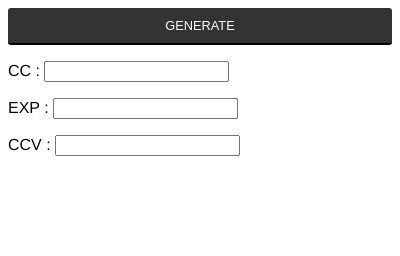
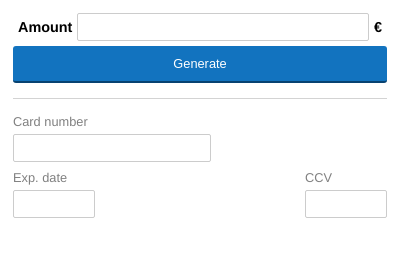
Before and after one commit to raphaelyancey/ecartebleue-extension, a browser extension: page popup/generate.html in a window 400 px wide. Drawn offline with nearby package versions, Linux system fonts and the light colour scheme.

Commit message:
Refreshed the UI

```diff
--- a/popup/generate.css
+++ b/popup/generate.css
@@ -2,21 +2,97 @@ body {
   font-family: Helvetica, Arial, sans-serif;
   font-size: 1em;
   font-color: #333;
+  padding: 5px;
 }
 
 button#generate {
   width: 100%;
   padding: 10px 5px;
-  text-transform: uppercase;
-  background: #333;
+  background: #1273bf;
   color: white;
   border-radius: 3px;
   border: 0;
-  border-bottom: 2px solid black;
+  border-bottom: 2px solid #084271;
   font-size: 0.8em;
   cursor: pointer;
 }
 
+button#generate:disabled {
+  background: #6e6e6e;
+  border-color: #454545;
+}
+
+input[type="text"] {
+  background: none;
+  border: 1px solid rgba(0, 0, 0, 0.2);
+  font-size: 0.9rem;
+  border-radius: 2px;
+  padding: 5px;
+  margin: 0;
+}
+
+#amount {
+  display: flex;
+  margin-bottom: 5px;
+  align-items: center;
+  justify-content: center;
+}
+
+#amount input {
+  text-align: center;
+  width: 40px;
+  flex-grow: 1;
+}
+
+#amount span {
+  font-size: 0.9rem;
+  font-weight: bold;
+  margin: 0 5px 0 5px;
+}
+
 #error {
+  text-align: center;
+  display: block;
+  max-width: 200px;
+  color: #c60000;
+  font-size: 0.7rem;
+  margin-top: 0.5rem;
+}
+
+#generate .loading {
   display: none;
 }
+
+hr {
+  height: 1px;
+  background: lightgrey;
+  border: 0;
+  margin: 15px 0;
+}
+
+.group {
+  margin-bottom: 8px;
+}
+
+.group label {
+  display: block;
+  font-size: 0.8rem;
+  margin-bottom: 5px;
+}
+
+#exp_ccv {
+  display: flex;
+  justify-content: space-between;
+}
+
+#exp_group input {
+  width: 70px;
+}
+
+#ccv_group input {
+  width: 70px;
+}
+
+#result {
+  color: grey;
+}
--- a/popup/generate.html
+++ b/popup/generate.html
@@ -6,12 +6,32 @@
   <link rel="stylesheet" href="generate.css">
 </head>
 <body>
-  <button id="generate">Generate</button>
+  <div id="amount">
+    <span>Amount</span>
+    <input type="text" id="amount_value">
+    <span>€</span>
+  </div>
+  <button id="generate">
+    <span class="ready">Generate</span>
+    <span class="loading">Generating...</span>
+  </button>
   <small id="error"></small>
+  <hr>
   <div id="result">
-    <p>CC : <input type="text" id="cc" value=""></p>
-    <p>EXP : <input type="text" id="exp" value=""></p>
-    <p>CCV : <input type="text" id="ccv" value=""></p>
+    <div class="group">
+      <label>Card number</label>
+      <input type="text" id="cc" value="">
+    </div>
+    <div id="exp_ccv">
+      <div class="group" id="exp_group">
+        <label>Exp. date</label>
+        <input type="text" id="exp" value="">
+      </div>
+      <div class="group" id="ccv_group">
+        <label>CCV</label>
+        <input type="text" id="ccv" value="">
+      </div>
+    </div>
   </div>
   <script src="../node_modules/jquery/dist/jquery.min.js"></script>
   <script src="generate.js"></script>
--- a/popup/generate.js
+++ b/popup/generate.js
@@ -9,12 +9,27 @@ var ccElement = $('#cc');
 var expElement = $('#exp');
 var ccvElement = $('#ccv');
 
+errorElement.hide();
+
 function pristineState() {
   errorElement.hide();
 }
 
+function loading(state) {
+  if(state) {
+    generateButton.attr('disabled', true);
+    $('.ready', generateButton).hide();
+    $('.loading', generateButton).show();
+  } else {
+    generateButton.attr('disabled', false);
+    $('.ready', generateButton).show();
+    $('.loading', generateButton).hide();
+  }
+}
+
 generateButton.click(function() {
   pristineState();
+  loading(true);
   $.post(API_URL + '/generate', { p: p })
   .done(function(res) {
     ccElement.val(res.cc);
@@ -22,9 +37,13 @@ generateButton.click(function() {
     ccvElement.val(res.ccv);
   })
   .fail(function(err) {
-    if(err.data.error) {
-      errorElement.html(err.data.error)
+    console.error(err);
+    if(err.responseJSON && 'error' in err.responseJSON) {
+      errorElement.html(err.responseJSON.error)
       errorElement.show();
     }
+  })
+  .always(function() {
+    loading(false);
   });
 });
```
